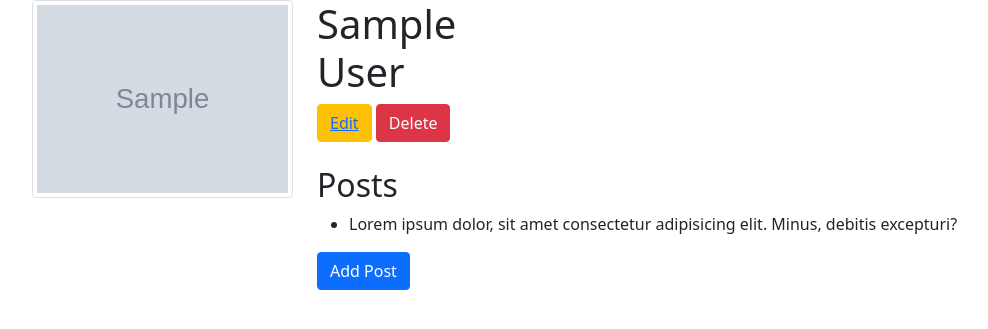
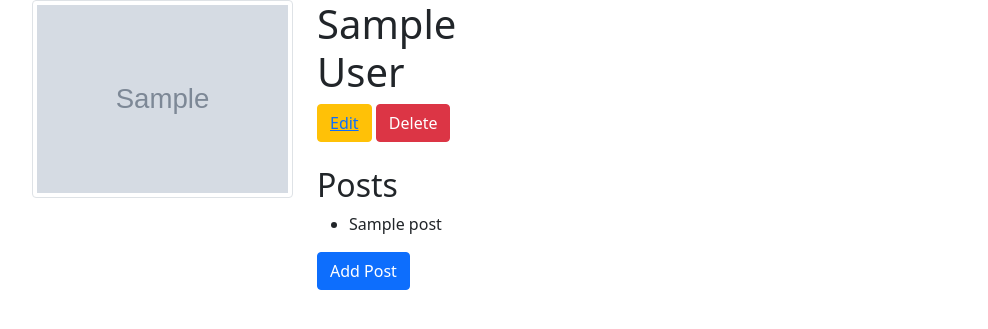
Before and after one commit to jlh040/SQLAlchemy-Blogly-app, a Flask app: page /users/1 in a window 1280 px wide. Shown: the top 329 px of the page, without its empty margins (50-1038 px from the left). Run offline with Flask 2, Linux system fonts and the light colour scheme; tables that the repository leaves empty hold one stand-in row (values such as "Sample post"); grey boxes marked "Sample" are stand-in pictures.

Commit message:
added a route for handling a post submission

```diff
--- a/app.py
+++ b/app.py
@@ -2,7 +2,7 @@
 
 from flask import Flask, request, redirect, flash, render_template
 from flask_debugtoolbar import DebugToolbarExtension
-from models import db, connect_db, User
+from models import db, connect_db, User, Post
 
 app = Flask(__name__)
 app.config['SQLALCHEMY_DATABASE_URI'] = 'postgresql:///blogly'
@@ -49,7 +49,8 @@ def create_new_user():
 def show_user_detail(user_id):
     """Show more details for the user."""
     user = User.query.get(user_id)
-    return render_template('user_detail.html', user=user)
+    posts = user.posts
+    return render_template('user_detail.html', user=user, posts=posts)
 
 @app.route('/users/<int:user_id>/edit')
 def show_edit_page(user_id):
@@ -89,3 +90,14 @@ def show_add_post_for(user_id):
     """Show form to add a post for the user."""
     user = User.query.get(user_id)
     return render_template('add_post.html', user=user)
+
+@app.route('/users/<int:user_id>/posts/new', methods = ['POST'])
+def handle_add_form(user_id):
+    title = request.form['title']
+    content = request.form['content']
+    post = Post(title = title, content = content, user_id = user_id)
+
+    db.session.add(post)
+    db.session.commit()
+
+    return redirect(f'/users/{user_id}')
--- a/models.py
+++ b/models.py
@@ -30,7 +30,7 @@ class Post(db.Model):
     id = db.Column(db.Integer, autoincrement = True, primary_key = True)
     title = db.Column(db.Text, nullable = False)
     content = db.Column(db.Text, nullable = False)
-    created_at = db.Column(db.DateTime, default = get_datetime())
+    created_at = db.Column(db.DateTime, default = db.func.now())
     user_id = db.Column(db.Integer, db.ForeignKey('users.id'))
 
     user = db.relationship('User', backref = 'posts')
--- a/templates/add_post.html
+++ b/templates/add_post.html
@@ -9,13 +9,13 @@
 {% endblock %}
 
 {% block content %}
-    <form action="">
+    <form action="/users/{{ user.id }}/posts/new", method="POST">
         <div class="row">
             <div class="col-1">
                 <label for="" class="col-form-label">Title</label>
             </div>
             <div class="col-3">
-                <input type="text" class="form-control">
+                <input type="text" class="form-control" name="title">
             </div>
         </div>
         <div class="row mt-3">
@@ -24,7 +24,7 @@
             </div>
             <div class="col-3">
                 <div class="d-flex flex-wrap">
-                    <textarea class="form-control"></textarea>
+                    <textarea class="form-control" name="content"></textarea>
                     <div class="ms-auto mt-2">
                         <button class="btn btn-info">Cancel</button>
                         <button class="btn btn-success">Add</button>
--- a/templates/user_detail.html
+++ b/templates/user_detail.html
@@ -29,7 +29,9 @@
                 <div class="col mt-4">
                     <h2>Posts</h2>
                     <ul>
-                        <li>Lorem ipsum dolor, sit amet consectetur adipisicing elit. Minus, debitis excepturi?</li>
+                        {% for post in posts %}
+                            <li>{{ post.title }}</li>
+                        {% endfor %}
                     </ul>
                 </div>
             </div>
```
